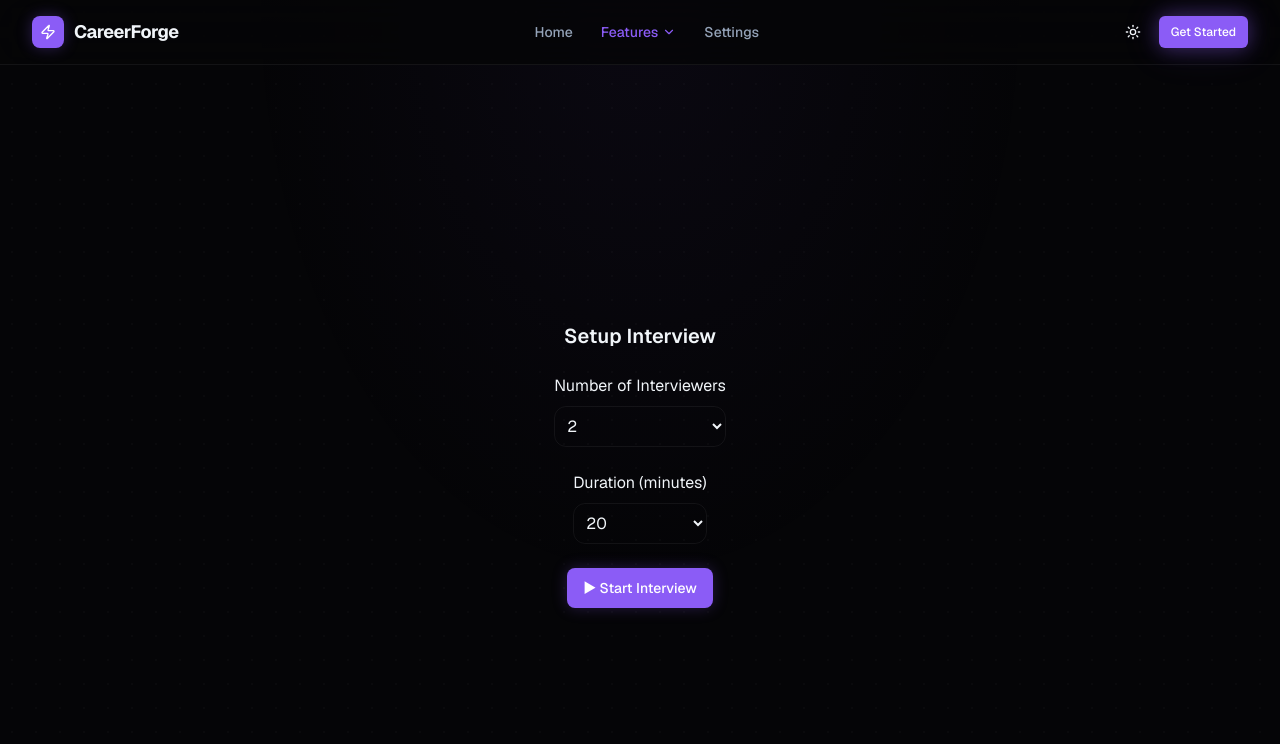
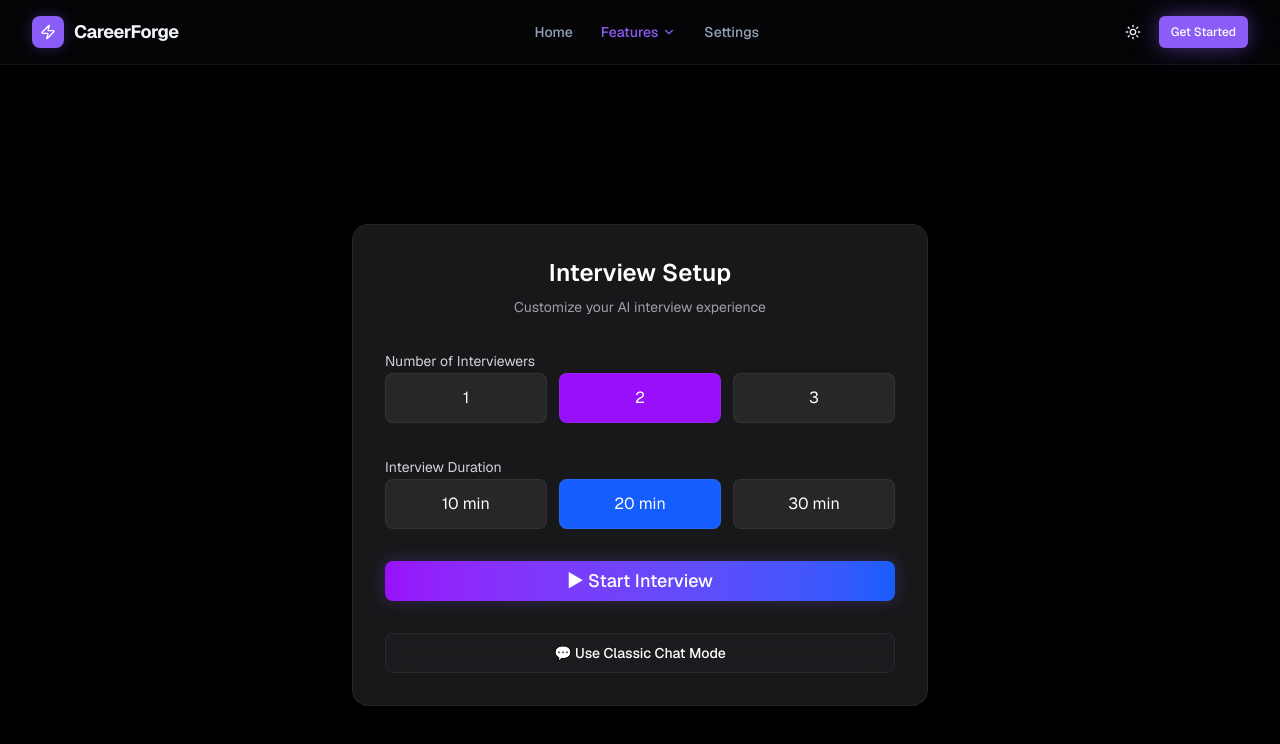
Before and after one commit to ayan70715/career_forge-ai, a Next.js app: page /interview-prep in a window 1280 px wide. Shown: the top 744 px of the page. Built offline with nearby package versions, Linux system fonts and the light colour scheme.

Commit message:
Refactor interview setup UI with buttons for options

```diff
--- a/src/app/interview-prep/page.tsx
+++ b/src/app/interview-prep/page.tsx
@@ -23,40 +23,80 @@ export default function InterviewSetupPage() {
   };
 
   return (
-    <div className="h-screen flex flex-col items-center justify-center gap-6">
-      <h1 className="text-xl font-semibold">Setup Interview</h1>
+    <div className="min-h-screen bg-black text-white flex items-center justify-center px-6">
+      <div className="w-full max-w-xl bg-zinc-900 border border-zinc-800 rounded-2xl p-8 shadow-xl space-y-8">
 
-      {/* Interviewers */}
-      <div className="flex flex-col gap-2">
-        <label>Number of Interviewers</label>
-        <select
-          value={interviewerCount}
-          onChange={(e) => setInterviewerCount(Number(e.target.value))}
-          className="border p-2 rounded"
+        {/* Header */}
+        <div className="text-center space-y-2">
+          <h1 className="text-2xl font-semibold">
+            Interview Setup
+          </h1>
+          <p className="text-sm text-zinc-400">
+            Customize your AI interview experience
+          </p>
+        </div>
+
+        {/* Interviewer Count */}
+        <div className="space-y-3">
+          <label className="text-sm text-zinc-300">
+            Number of Interviewers
+          </label>
+
+          <div className="grid grid-cols-3 gap-3">
+            {[1, 2, 3].map((num) => (
+              <button
+                key={num}
+                onClick={() => setInterviewerCount(num)}
+                className={`py-3 rounded-lg border transition ${
+                  interviewerCount === num
+                    ? "bg-purple-600 border-purple-500"
+                    : "bg-zinc-800 border-zinc-700 hover:bg-zinc-700"
+                }`}
               >
-          <option value={1}>1</option>
-          <option value={2}>2</option>
-          <option value={3}>3</option>
-        </select>
+                {num}
+              </button>
+            ))}
+          </div>
         </div>
 
         {/* Duration */}
-      <div className="flex flex-col gap-2">
-        <label>Duration (minutes)</label>
-        <select
-          value={duration}
-          onChange={(e) => setDuration(Number(e.target.value))}
-          className="border p-2 rounded"
+        <div className="space-y-3">
+          <label className="text-sm text-zinc-300">
+            Interview Duration
+          </label>
+
+          <div className="grid grid-cols-3 gap-3">
+            {[10, 20, 30].map((time) => (
+              <button
+                key={time}
+                onClick={() => setDuration(time)}
+                className={`py-3 rounded-lg border transition ${
+                  duration === time
+                    ? "bg-blue-600 border-blue-500"
+                    : "bg-zinc-800 border-zinc-700 hover:bg-zinc-700"
+                }`}
               >
-          <option value={10}>10</option>
-          <option value={20}>20</option>
-          <option value={30}>30</option>
-        </select>
+                {time} min
+              </button>
+            ))}
+          </div>
         </div>
 
-      <Button onClick={startInterview}>
+        {/* Start Button */}
+        <Button
+          onClick={startInterview}
+          className="w-full py-3 text-lg bg-gradient-to-r from-purple-600 to-blue-600 hover:opacity-90 transition"
+        >
           ▶ Start Interview
         </Button>
+        <Button
+          variant="outline"
+          className="w-full py-3"
+          onClick={() => router.push("/interview-prep/chat")}
+        >
+          💬 Use Classic Chat Mode
+        </Button>
+      </div>
     </div>
   );
 }
```
Lines whose indentation alone changed are shown as unchanged.
